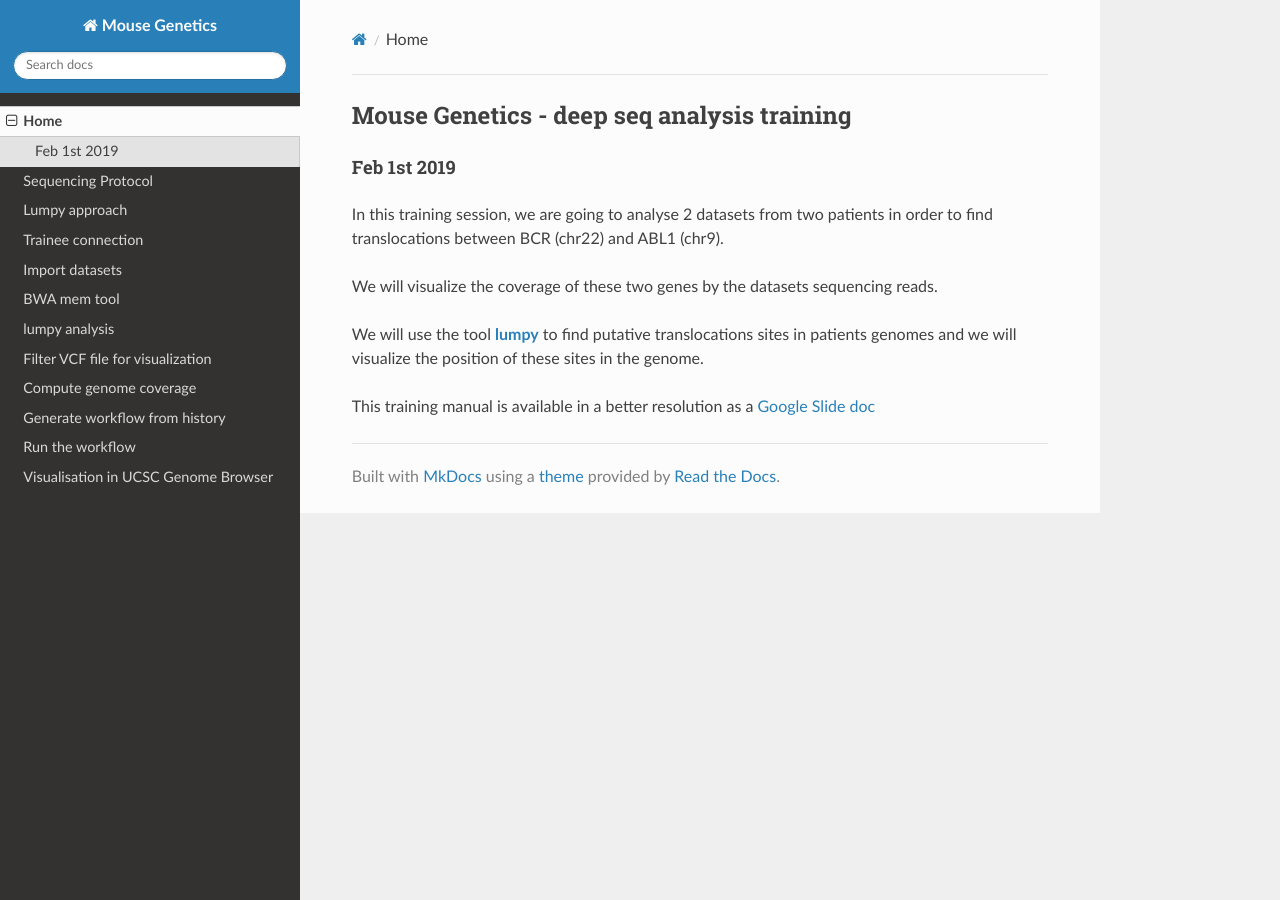
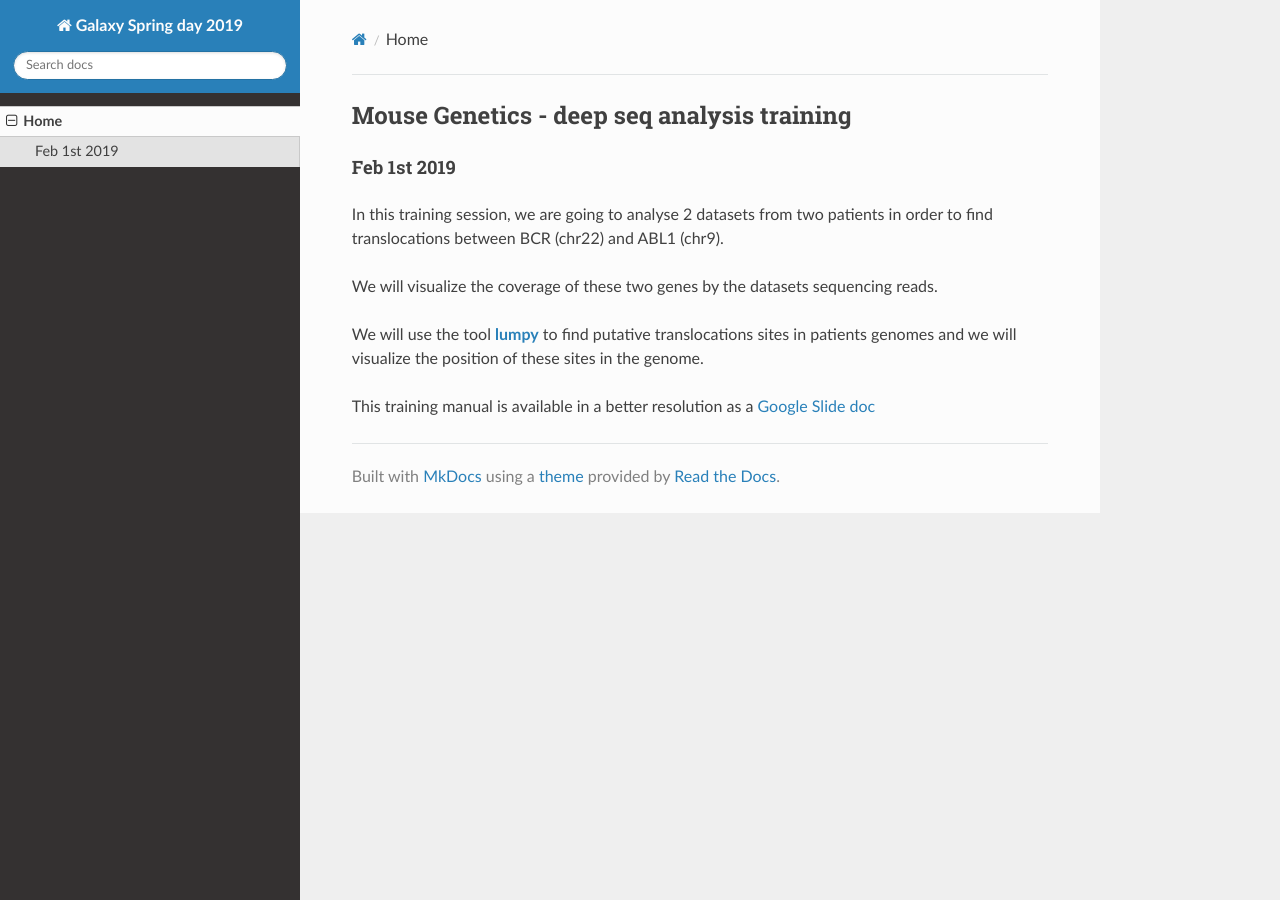
Before and after one commit to ARTbio/springday, an MkDocs documentation site: the page built from docs/index.md, in a window 1280 px wide. Built offline with MkDocs 1.6.1, drawn with Linux system fonts in a browser that asks for light colours; nearby versions of some CDN libraries; old or Windows-style settings are respelled for this version of MkDocs.

Commit message:
clear mkdocs.yml

```diff
--- a/mkdocs.yml
+++ b/mkdocs.yml
@@ -1,15 +1,4 @@
-site_name: Mouse Genetics
+site_name: Galaxy Spring day 2019
 pages:
  - Home: index.md
- - Sequencing Protocol: seq.md
- - Lumpy approach: lumpy_approach.md
- - Trainee connection: connection.md
- - Import datasets: import.md
- - BWA mem tool: BWA.md
- - lumpy analysis: lumpy.md
- - Filter VCF file for visualization: filter_vcf.md
- - Compute genome coverage: coverage.md
- - Generate workflow from history: workflow.md
- - Run the workflow: run_workflow.md
- - Visualisation in UCSC Genome Browser: visualisation.md
 theme: readthedocs
```
